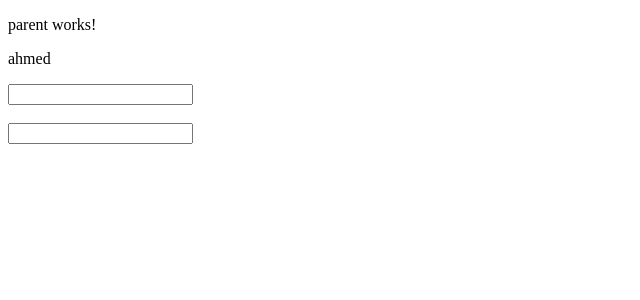
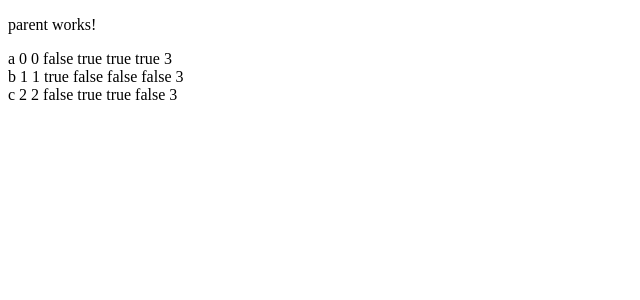
Before and after one commit to ahmedmohyh/life-Cycle, an Angular app: page / in a window 1280 px wide. Shown: the top 300 px of the page, without its empty margins (0-640 px from the left). Built offline with nearby package versions, Linux system fonts and the light colour scheme.

Commit message:
ngFor with additional features

```diff
--- a/src/app/parent/parent.component.html
+++ b/src/app/parent/parent.component.html
@@ -11,10 +11,15 @@
  -->
 <!-- <p ngNonBindable>{{ah}}</p>
  -->
- <p [appHighlight]="'yellow'">{{ah}}</p> <!-- in this case the selector and the input are the same thing
+<!--  <p [appHighlight]="'yellow'">{{ah}}</p> <!-- in this case the selector and the input are the same thing
   -->
 
- <input type="text">
+<!--  <input type="text">
  <br>
  <br>
- <input type="text" appRandomColors>
+ <input type="text" appRandomColors> -->
+
+<div *ngFor="let name of names; let i = index; let odd=odd; let even = even; let first = first; let cnt = count;">
+{{name}}
+{{i + ' ' + i + ' '+ odd + ' ' + even+ ' '+ even+ ' ' + first + ' ' + cnt }}
+</div>
--- a/src/app/parent/parent.component.ts
+++ b/src/app/parent/parent.component.ts
@@ -21,6 +21,7 @@ addName(name: string){
   this.namesParent.next(name); //mution //update
   //this.namesParent = [...this.namesParent,name]; //new reference
 }
+public names: string[] = ["a","b","c"];
 /*   mytitle  = 'titleParent'; */
 /*   @ViewChild(ChildComponent) mychild!: ChildComponent;
   @ViewChildren(ChildComponent) childs!:QueryList<ChildComponent>; */
```
